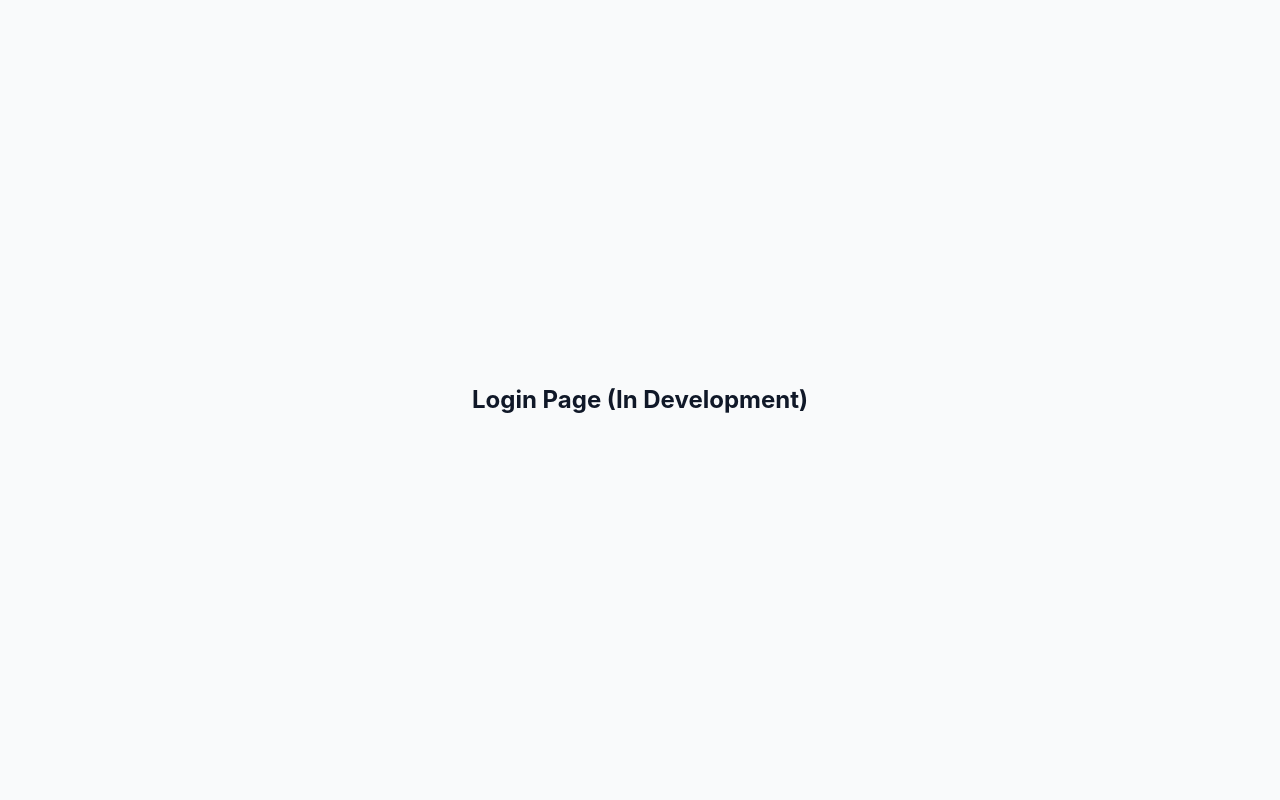
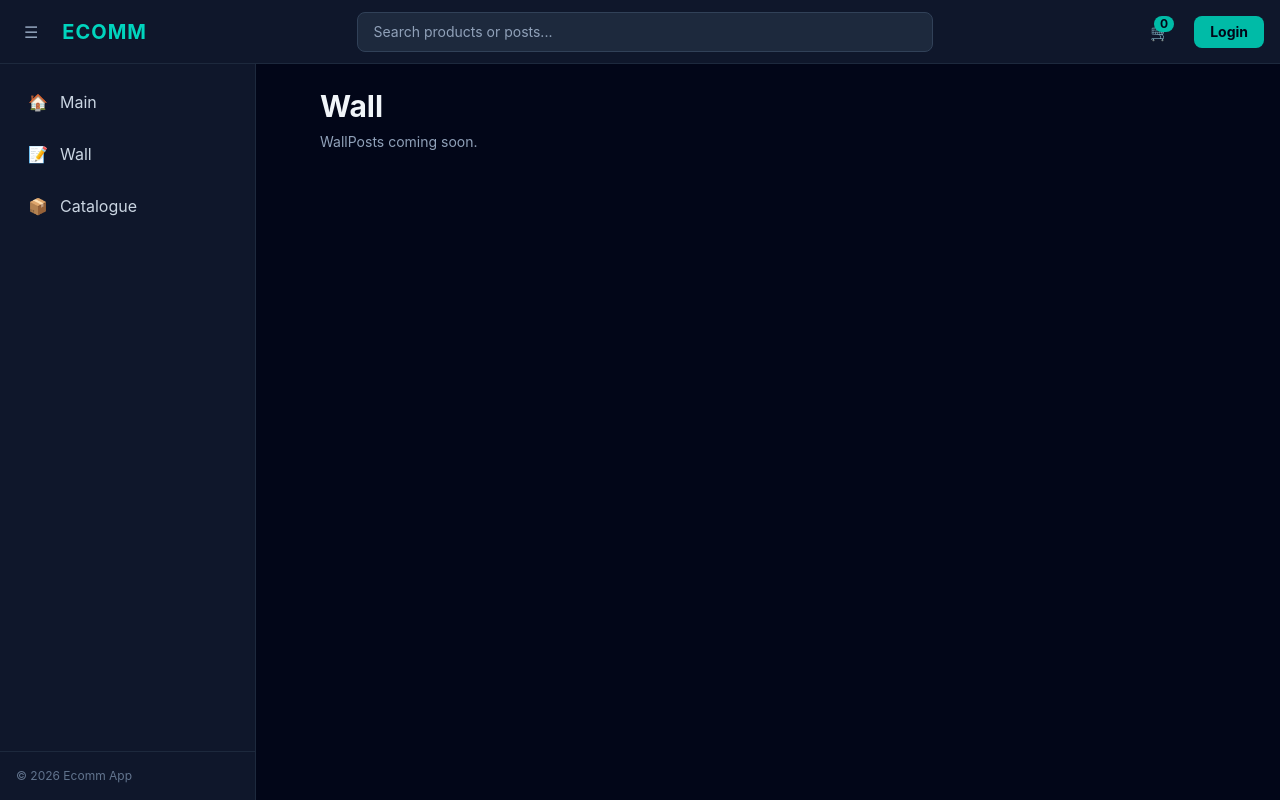
Before and after one commit to SPBpiraT/ecommerce-app, a React (Vite) app in the folder frontend/ecommerce-app.client/: page /wall in a window 1280 px wide. Before the commit this address led to /login. Built offline with nearby package versions, Linux system fonts and the light colour scheme.

Commit message:
Add main layout to client

```diff
--- a/frontend/ecommerce-app.client/src/App.jsx
+++ b/frontend/ecommerce-app.client/src/App.jsx
@@ -1,9 +1,18 @@
 import { createBrowserRouter, RouterProvider, Navigate } from 'react-router-dom'
+import MainLayout from './components/MainLayout'
 import LoginPage from './pages/LoginPage'
 import RegisterPage from './pages/RegisterPage'
 import ConfirmEmailPage from './pages/ConfirmEmailPage'
 
 const router = createBrowserRouter([
+  {
+    path: '/',
+    element: <MainLayout />,
+    children: [
+      {
+        path: '/',
+        element: <Navigate to="/wall" replace />,
+      },
       {
         path: '/login',
         element: <LoginPage />,
@@ -17,8 +26,19 @@ const router = createBrowserRouter([
         element: <ConfirmEmailPage />,
       },
       {
+        path: '/wall',
+        element: (
+          <div className="max-w-4xl mx-auto">
+            <h1 className="text-3xl font-bold text-slate-100 mb-2">Wall</h1>
+            <p className="text-slate-400 text-sm">WallPosts coming soon.</p>
+          </div>
+        )
+      }
+    ]
+  },
+  {
     path: '*',
-    element: <Navigate to="/login" replace />,
+    element: <Navigate to="/wall" replace />,
   },
 ]);
 
--- /dev/null
+++ b/frontend/ecommerce-app.client/src/components/MainLayout.jsx
@@ -0,0 +1,88 @@
+import { useState } from 'react';
+import { Outlet, Link, useNavigate } from 'react-router-dom';
+
+export default function MainLayout() {
+  const [isSidebarOpen, setIsSidebarOpen] = useState(true);
+  const navigate = useNavigate();
+
+  // Auth
+  const [user, setUser] = useState(null);
+
+  return (
+    <div className="min-h-screen bg-slate-950 text-slate-100 font-sans flex flex-col">
+
+      <header className="h-16 bg-slate-900 border-b border-slate-800 flex items-center justify-between px-4 sticky top-0 z-50">
+
+        <div className="flex items-center gap-4">
+          <button
+            onClick={() => setIsSidebarOpen(!isSidebarOpen)}
+            className="p-2 hover:bg-slate-800 rounded-lg text-slate-400 hover:text-slate-100 transition-colors"
+          >
+            ☰
+          </button>
+          <Link to="/" className="text-xl font-bold tracking-wider text-teal-400">ECOMM</Link>
+        </div>
+
+        <div className="flex-1 max-w-xl mx-4">
+          <div className="relative">
+            <input
+              type="text"
+              placeholder="Search products or posts..."
+              className="w-full h-10 bg-slate-800 border border-slate-700 rounded-lg px-4 text-sm text-slate-100 placeholder-slate-400 focus:outline-none focus:border-teal-500 transition-colors"
+            />
+          </div>
+        </div>
+
+        <div className="flex items-center gap-4">
+
+          <button className="p-2 hover:bg-slate-800 rounded-lg text-slate-400 hover:text-slate-100 transition-colors relative">
+            🛒 <span className="absolute top-1 right-1 bg-teal-500 text-xs text-slate-950 font-bold px-1.5 rounded-full">0</span>
+          </button>
+
+          {user ? (
+            <div className="flex items-center gap-2 bg-slate-800 px-3 py-1.5 rounded-lg border border-slate-700">
+              <span className="w-2 h-2 bg-emerald-500 rounded-full"></span>
+              <span className="text-sm font-medium">{user.username}</span>
+            </div>
+          ) : (
+            <button
+              onClick={() => navigate('/login')}
+              className="px-4 py-1.5 bg-teal-500 text-slate-950 text-sm font-bold rounded-lg hover:bg-teal-400 transition-colors"
+            >
+              Login
+            </button>
+          )}
+
+        </div>
+
+      </header>
+
+      <div className="flex flex-1">
+
+        <aside className={`bg-slate-900 border-r border-slate-800 transition-all duration-300 flex flex-col ${isSidebarOpen ? 'w-64' : 'w-0 overflow-hidden border-r-0'}`}>
+          <nav className="flex-1 p-4 space-y-2">
+            <Link to="/" className="flex items-center gap-3 px-3 py-2.5 rounded-lg hover:bg-slate-800 text-slate-300 hover:text-teal-400 transition-all">
+              🏠 <span>Main</span>
+            </Link>
+            <Link to="/wall" className="flex items-center gap-3 px-3 py-2.5 rounded-lg hover:bg-slate-800 text-slate-300 hover:text-teal-400 transition-all">
+              📝 <span>Wall</span>
+            </Link>
+            <Link to="/catalog" className="flex items-center gap-3 px-3 py-2.5 rounded-lg hover:bg-slate-800 text-slate-300 hover:text-teal-400 transition-all">
+              📦 <span>Catalogue</span>
+            </Link>
+          </nav>
+          <div className="p-4 border-t border-slate-800 text-xs text-slate-500">
+            © 2026 Ecomm App
+          </div>
+        </aside>
+
+        <main className="flex-1 p-6 bg-slate-950 overflow-y-auto">
+
+          <Outlet />
+        </main>
+
+      </div>
+
+    </div>
+  );
+}
```
Lines whose indentation alone changed are shown as unchanged.
